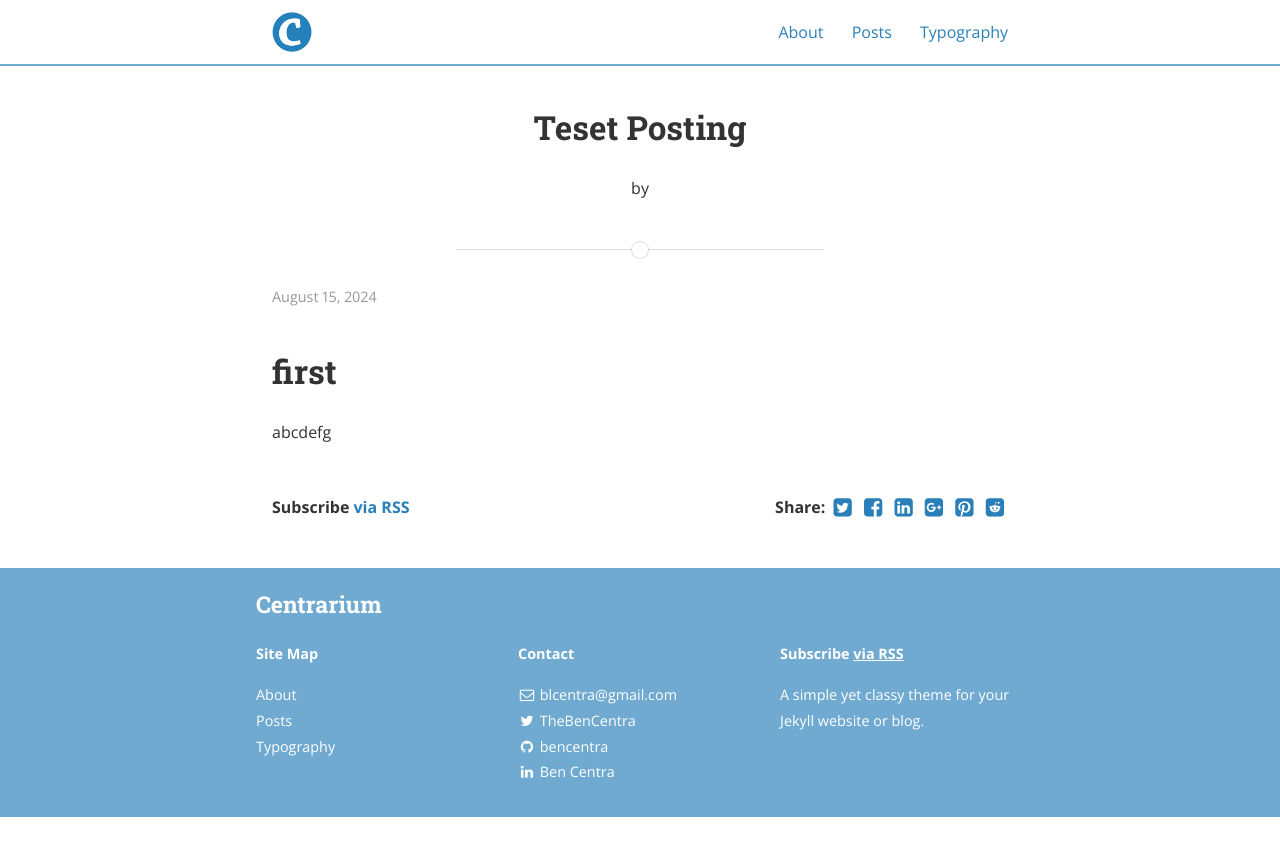
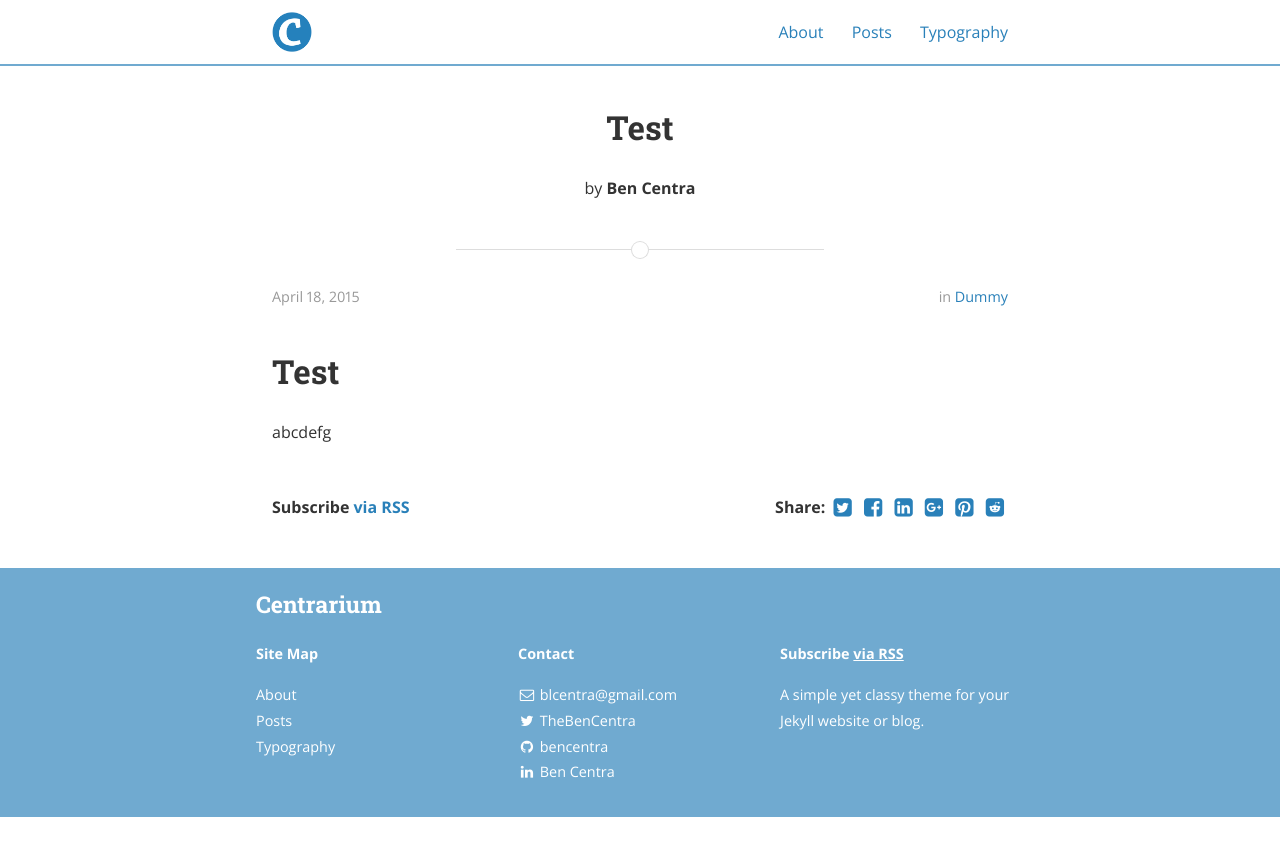
Before and after one commit to bencentra/centrarium, a Jekyll site: the page built from _posts/2024-08-15-test.md, in a window 1280 px wide. Shown: the top 856 px of the page. Built offline with Jekyll 4.4.1, drawn with Linux system fonts in a browser that asks for light colours; nearby versions of some CDN libraries.

Commit message:
Update 2024-08-15-test.md

```diff
--- a/_posts/2024-08-15-test.md
+++ b/_posts/2024-08-15-test.md
@@ -1,8 +1,11 @@
 ---
 layout: post
-title:  "Teset Posting"
+title:  "Test"
+date:   2015-04-18T14:25:52-05:00
+author: Ben Centra
+categories: Dummy
 ---
 
-# first
+# Test
 
 abcdefg
```
